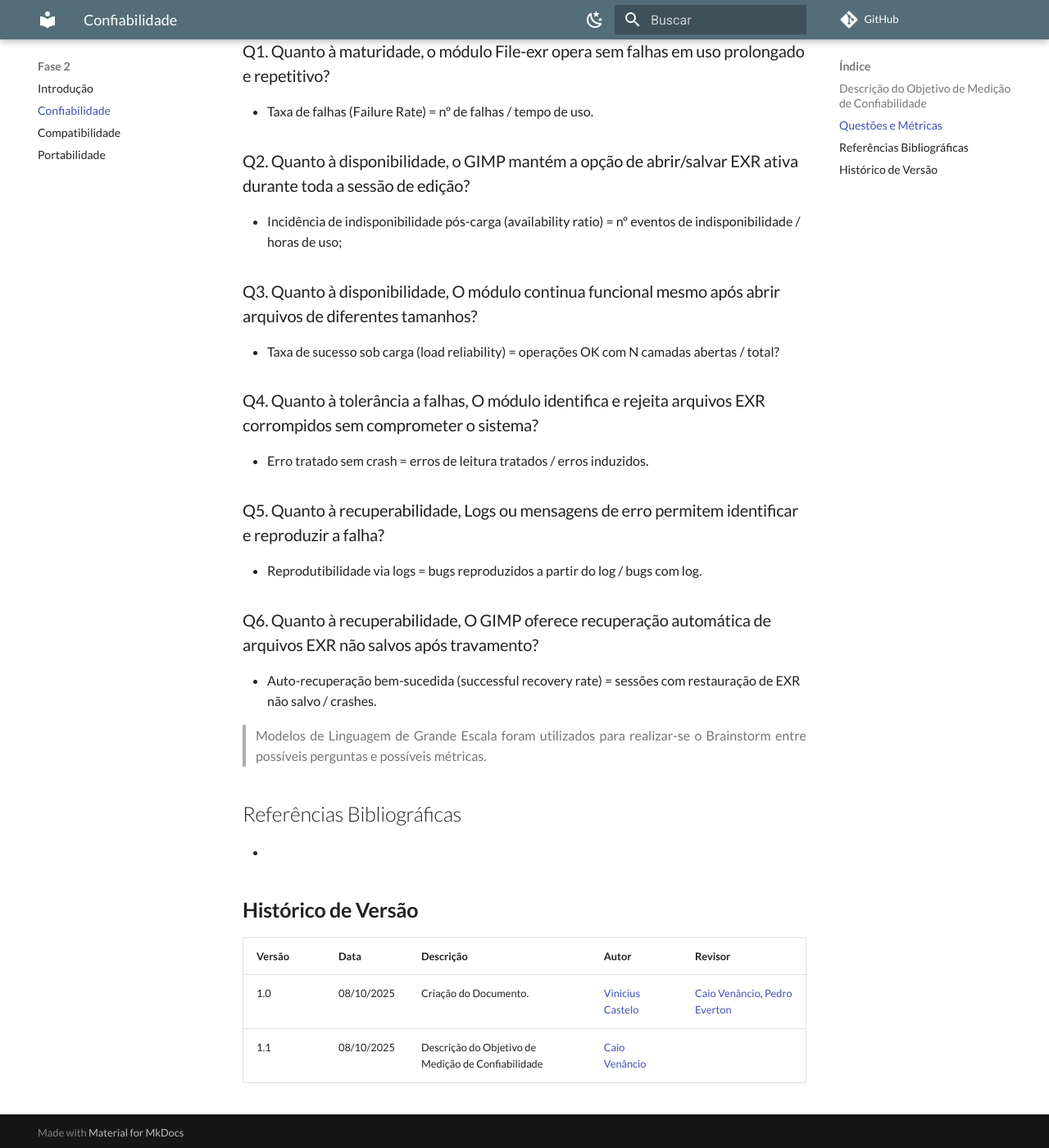
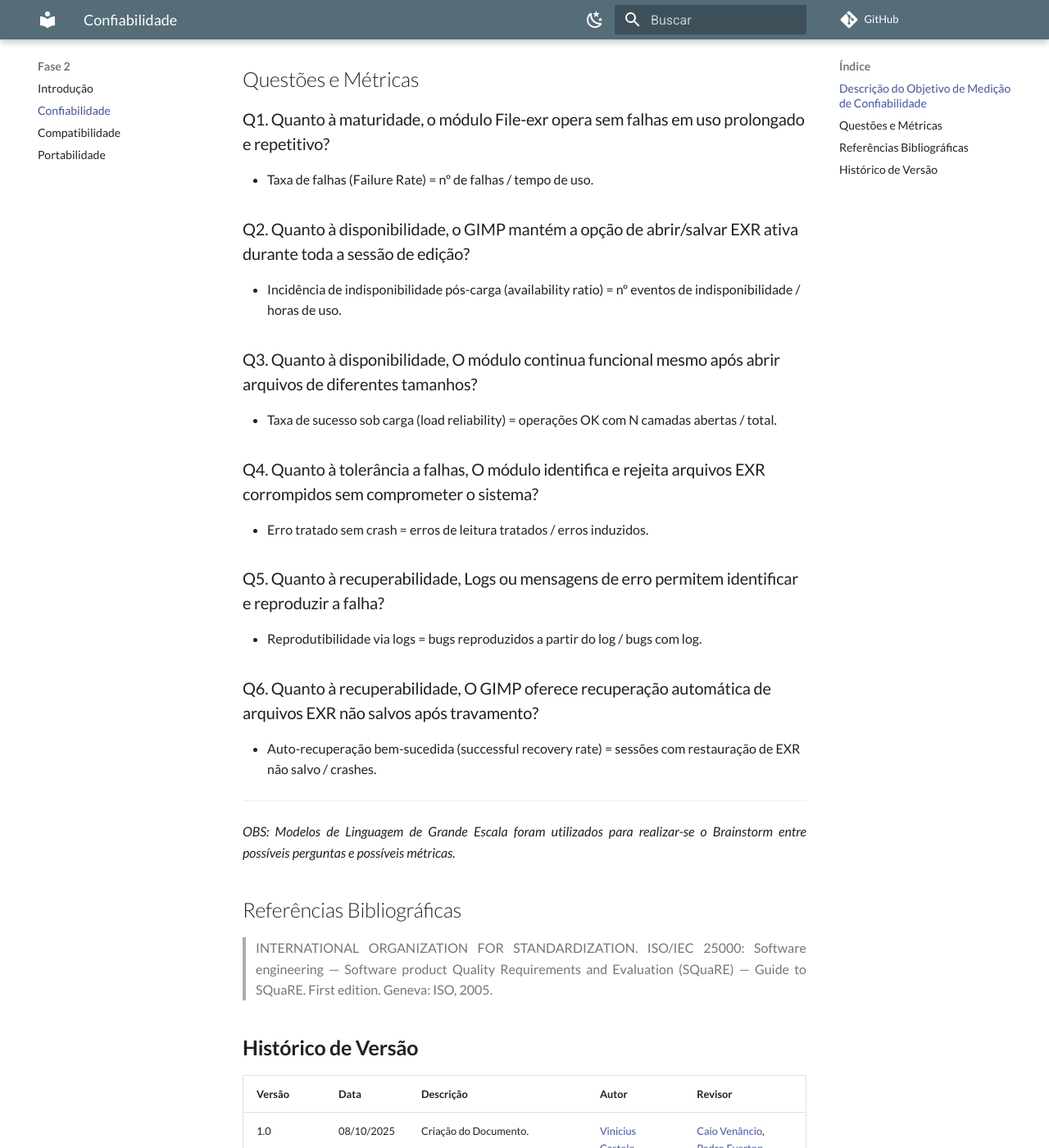
Before and after one commit to FCTE-Qualidade-de-Software-1/2025-2_T02_Karen_Jones, an MkDocs documentation site: the page built from docs/fase2/1-confiabilidade.md, in a window 1280 px wide and 1400 px high, scrolled down 611 px. Shown: the whole window at 82% size. Built offline with MkDocs 1.6.1 and Material for MkDocs 9.7.7, drawn with Linux system fonts in a browser that asks for light colours; comment, search, counter and statistics services are not loaded; some of the changed text lies outside the part shown.

Commit message:
ajustes no documento

```diff
--- a/docs/fase2/1-confiabilidade.md
+++ b/docs/fase2/1-confiabilidade.md
@@ -1,6 +1,9 @@
 # Confiabilidade
 
 ## Descrição do Objetivo de Medição de Confiabilidade
+
+
+<font size="3"><p style="text-align: center">Tabela 1: Descrição do Objetivo de Medição de Qualidade</p></font>
 
 |        Dimensão           |                   Descrição                     |
 |---------------------------|-------------------------------------------------|
@@ -10,6 +13,8 @@
 | Perspectiva de Avaliação  | Designer Gráfico                                |
 | Contexto                  | Disciplina de Qualidade de software             |
 
+<font size="3"><p style="text-align: center">Fonte: Autores. (2025)</p></font>
+
 ## Questões e Métricas
 
 ### Q1. Quanto à maturidade, o módulo File-exr opera sem falhas em uso prolongado e repetitivo?
@@ -18,11 +23,11 @@
 
 ### Q2. Quanto à disponibilidade, o GIMP mantém a opção de abrir/salvar EXR ativa durante toda a sessão de edição?
 
-- Incidência de indisponibilidade pós-carga (availability ratio) = nº eventos de indisponibilidade / horas de uso;
+- Incidência de indisponibilidade pós-carga (availability ratio) = nº eventos de indisponibilidade / horas de uso.
 
 ### Q3. Quanto à disponibilidade, O módulo continua funcional mesmo após abrir arquivos de diferentes tamanhos?
 
-- Taxa de sucesso sob carga (load reliability) = operações OK com N camadas abertas / total?
+- Taxa de sucesso sob carga (load reliability) = operações OK com N camadas abertas / total.
 
 ### Q4. Quanto à tolerância a falhas, O módulo identifica e rejeita arquivos EXR corrompidos sem comprometer o sistema?
 
@@ -36,11 +41,13 @@
 
 - Auto-recuperação bem-sucedida (successful recovery rate) = sessões com restauração de EXR não salvo / crashes.
 
-> Modelos de Linguagem de Grande Escala foram utilizados para realizar-se o Brainstorm entre possíveis perguntas e possíveis métricas.
+---
+
+*OBS: Modelos de Linguagem de Grande Escala foram utilizados para realizar-se o Brainstorm entre possíveis perguntas e possíveis métricas.*
 
 ## Referências Bibliográficas
 
--
+> INTERNATIONAL ORGANIZATION FOR STANDARDIZATION. ISO/IEC 25000: Software engineering — Software product Quality Requirements and Evaluation (SQuaRE) — Guide to SQuaRE. First edition. Geneva: ISO, 2005.
 
 
 ## **Histórico de Versão**
@@ -48,4 +55,5 @@
 | Versão | Data       | Descrição                                         | Autor          | Revisor          |
 | :----- | :--------- | :------------------------------------------------ | :------------- | :--------------- |
 | 1.0    | 08/10/2025 | Criação do Documento.                             |[Vinicius Castelo](https://github.com/Vini47)| [Caio Venâncio](https://www.github.com/caio-venancio), [Pedro Everton](https://github.com/pedroeverton217) |
-| 1.1    | 08/10/2025 | Descrição do Objetivo de Medição de Confiabilidade| [Caio Venâncio](https://www.github.com/caio-venancio) |  |
+| 1.1    | 08/10/2025 | Descrição do Objetivo de Medição de Confiabilidade| [Caio Venâncio](https://www.github.com/caio-venancio) | [Arthur Evangelista](https://www.github.com/arthurevg) |
+| 1.2 | 12/10/2025 | Adição de referências e ajustes no documento| [Arthur Evangelista](https://www.github.com/arthurevg) |[Vinicius Castelo](https://github.com/Vini47)|
```
